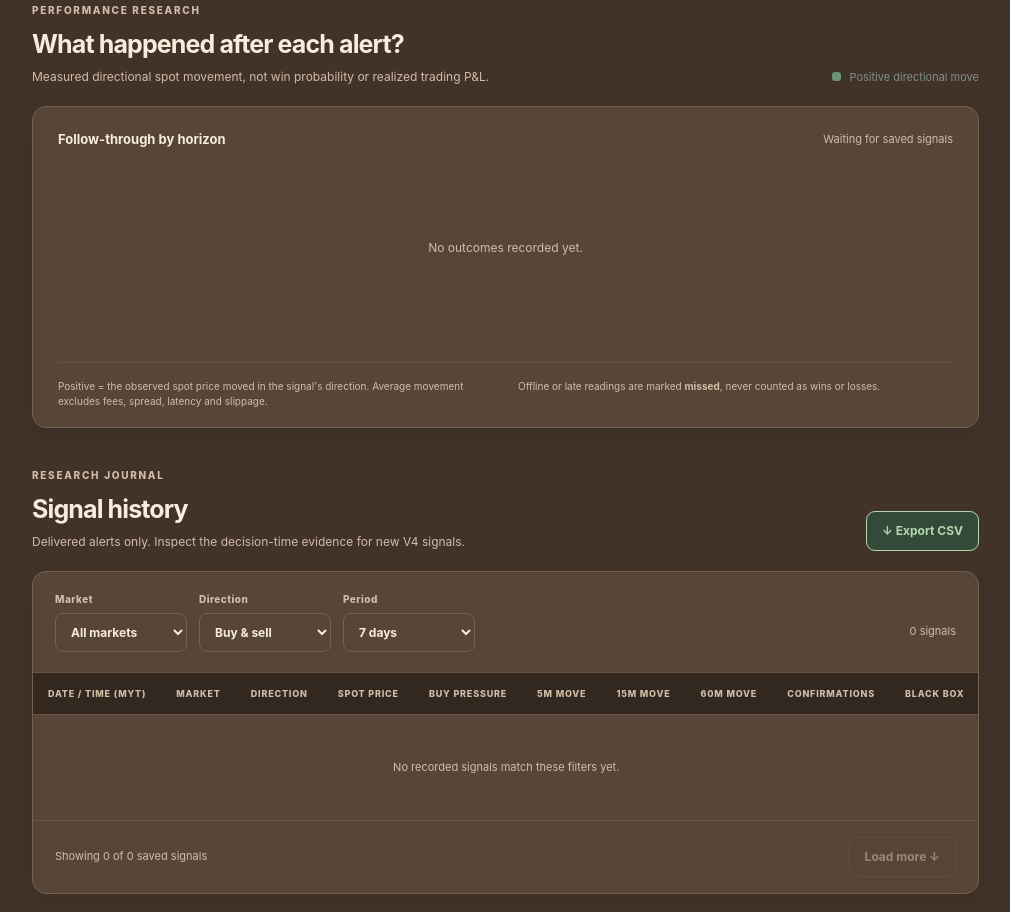
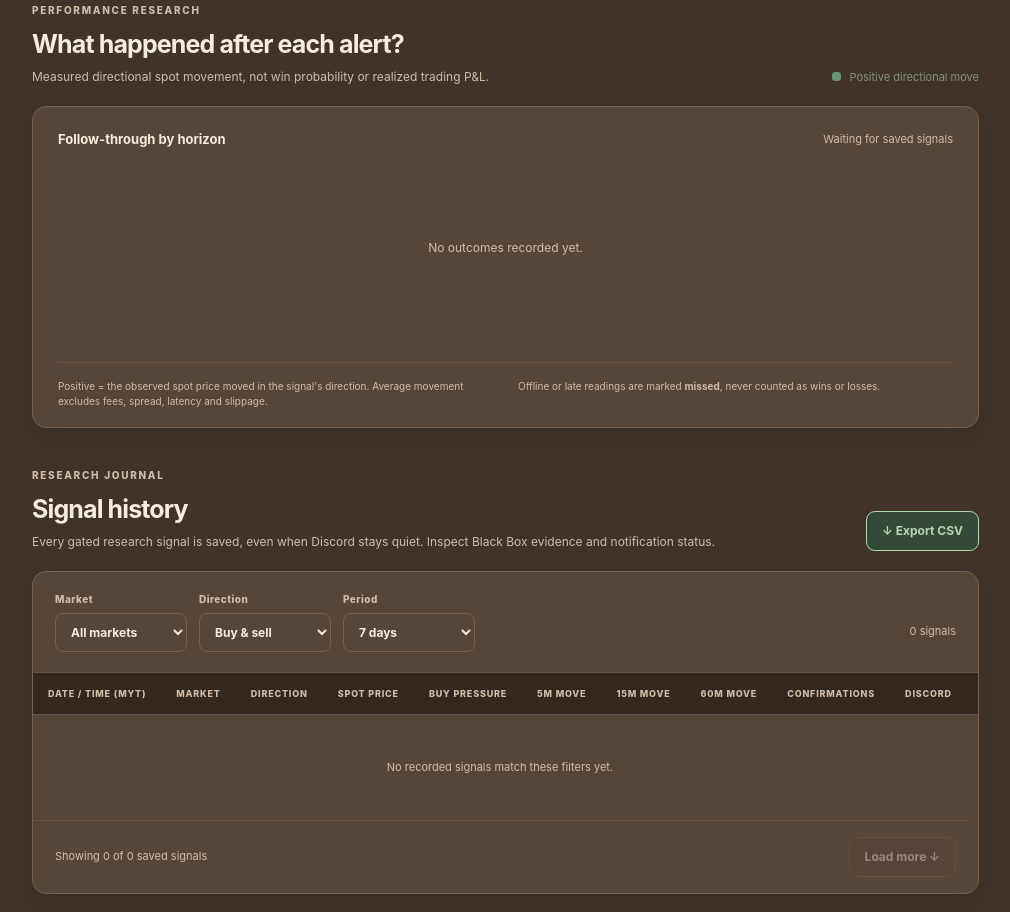
Before and after one commit to JohnLimau/crypto-signal-bot, a plain HTML site: page dashboard_ui/index.html in a window 1280 px wide. Shown: the part 1214-2126 px from the top of the page, without its empty margins (257-1267 px from the left). Drawn offline with Linux system fonts and the light colour scheme; files that its build step writes are made by us from their sources; no server answers; files whose address does not match are found by name.

Commit message:
feat(notifications): show Discord status separately from research signals in journal

```diff
--- a/dashboard_ui/index.html
+++ b/dashboard_ui/index.html
@@ -35,7 +35,7 @@
         <div><strong id="sidebarStatus">Connecting…</strong><small id="sidebarDetails">Waiting for live feed</small></div>
       </div>
       <p>PERSONAL / RESEARCH TERMINAL<br>SPOT DATA • ALERTS ONLY</p>
-      <span class="version">BUILD V5.1 · PRIVATE LOGIN</span>
+      <span class="version">BUILD V5.2 · SMART NOTIFICATIONS</span>
     </div>
   </aside>
 
@@ -122,7 +122,7 @@
 
     <section id="signals" class="section">
       <div class="section-head">
-        <div><p class="eyebrow">RESEARCH JOURNAL</p><h2>Signal history</h2><p class="section-sub">Delivered alerts only. Inspect the decision-time evidence for new V4 signals.</p></div>
+        <div><p class="eyebrow">RESEARCH JOURNAL</p><h2>Signal history</h2><p class="section-sub">Every gated research signal is saved, even when Discord stays quiet. Inspect Black Box evidence and notification status.</p></div>
         <button class="button button-primary" id="exportBtn" type="button">↓ Export CSV</button>
       </div>
       <div class="panel history-panel">
@@ -135,8 +135,8 @@
         <div class="table-scroll">
           <table aria-label="Recorded signals"><thead><tr>
             <th>DATE / TIME (MYT)</th><th>MARKET</th><th>DIRECTION</th><th>SPOT PRICE</th>
-            <th>BUY PRESSURE</th><th>5M MOVE</th><th>15M MOVE</th><th>60M MOVE</th><th>CONFIRMATIONS</th><th>BLACK BOX</th>
-          </tr></thead><tbody id="historyBody"><tr><td colspan="10" class="table-empty">Loading signals…</td></tr></tbody></table>
+            <th>BUY PRESSURE</th><th>5M MOVE</th><th>15M MOVE</th><th>60M MOVE</th><th>CONFIRMATIONS</th><th>DISCORD</th><th>BLACK BOX</th>
+          </tr></thead><tbody id="historyBody"><tr><td colspan="11" class="table-empty">Loading signals…</td></tr></tbody></table>
         </div>
         <div class="table-bottom"><span id="pageCaption">Showing 0 results</span><button class="button button-quiet" type="button" id="loadMoreBtn" disabled>Load more ↓</button></div>
       </div>
```
